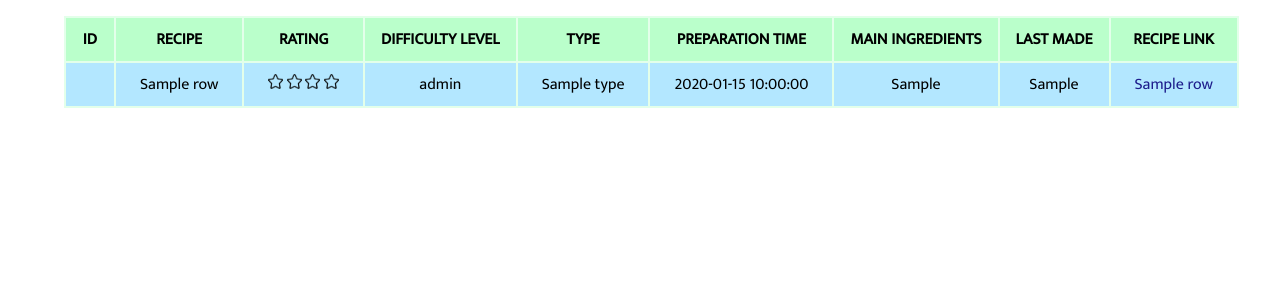
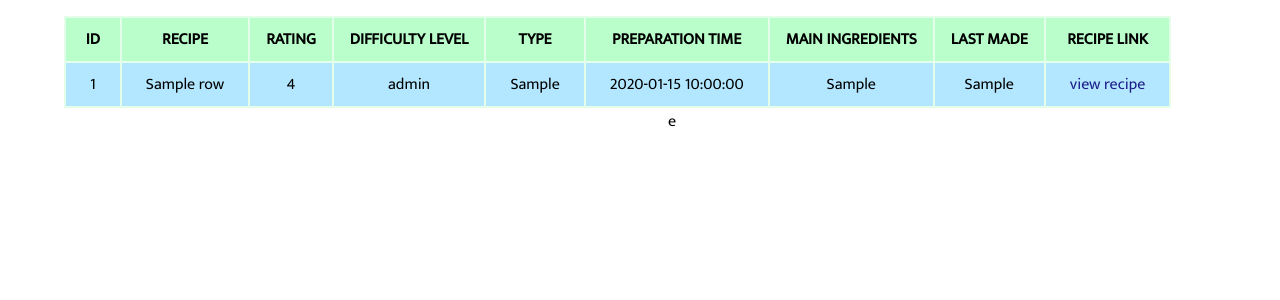
Before and after one commit to rtofficials/cook50, a Flask app: template templates/recipe_list.html in a window 1280 px wide. Shown: the top 300 px of the page. Run offline with Flask 2, Linux system fonts and the light colour scheme; the template is opened without the code that fills it: most values are stand-ins (such as "Sample title", 1, 10 or a date in 2020).

Commit message:
added html

```diff
--- a/templates/add_recipe.html
+++ b/templates/add_recipe.html
@@ -6,7 +6,7 @@
   </head>
   <body>
 	<div class="container">
-	  <form action="/recipe_list" method="POST">
+	  <form action="{{url_for('recipe_list')}}" method="POST">
 	    <div class="add-recipe-input">
 	      <label for="rname" ></label>
 	      <input type="text" name="rname" />
--- a/templates/recipe_list.html
+++ b/templates/recipe_list.html
@@ -20,28 +20,21 @@
 	</tr>
       </thead>
       <tbody>
-	{% for row in rows  %}
+	{%for row in rows  %}
 	<tr id="datarow">
-	  <td>
-	    {%for id in range(1, records)%}
-	    {{id}}
-	    {%endfor%}
-	  </td>
-	  <td>{{row["rname"]}}</td>
-	  <td>
-	    {% for rate in range(0, row["rating"])%}
-	    <img id="ratestar" src="{{url_for('static', filename='img/star.png')}}"/>
-	    {%endfor%}
-	  </td>
-	  <td>{{row["difficulty_level"]}}</td>
-	  <td>{{row["type"]}}</td>
-	  <td>{{row["prep_time"]}}</td>
-	  <td>{{row["main_ingredients"]}}</td>
-	  <td>{{row["last_made"]}}</td>
-	  <td><a href={{row["last_details_link"]}}>{{row["rname"]}}</a></td>
+	  <td>{{ row["rowid"] }}</td>
+	  <td>{{ row["rname"] }}</td>
+	  <td>{{ row['rating'] }}</td>
+	  <td>{{ row["difficulty_level"] }}</td>
+	  <td>{{ row["r_type"] }}</td>
+	  <td>{{ row["prep_time"] }}</td>
+	  <td>{{ row["main_ingredients"] }}</td>
+	  <td>{{ row["last_made"] }}</td>
+	  <td><a href={{ row["details_link"] }}>view recipe</a></td>
 	</tr>
 	{%endfor  %}
       </tbody>
     </table>
   </body>
 </html>
+e
```
